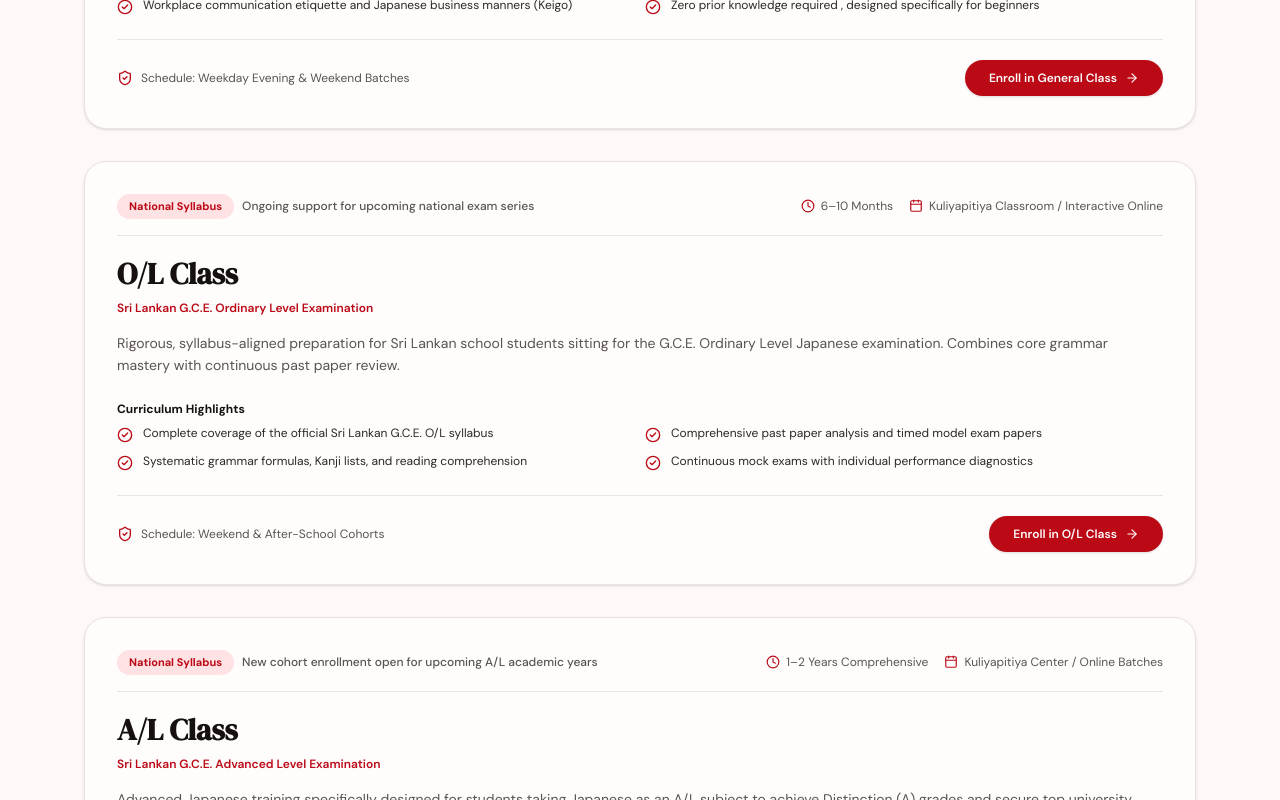
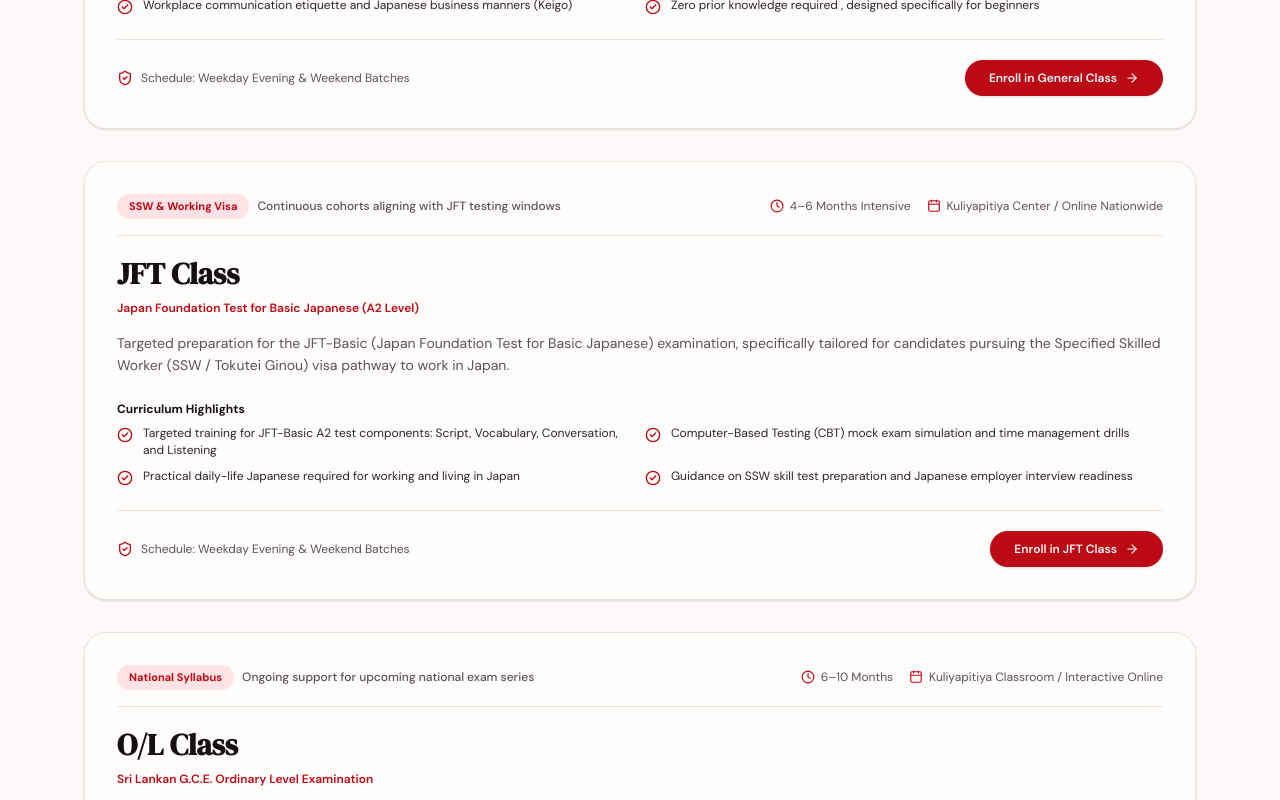
Before and after one commit to nimsaracruzz-wq/tomoni, a Next.js app: page /courses in a window 1280 px wide. Shown: the part 1439-2239 px from the top of the page. Built offline with nearby package versions, Linux system fonts and the light colour scheme; no server answers.

Commit message:
Add JFT Class to categories, database, course catalog, and registration

```diff
--- a/src/app/courses/page.tsx
+++ b/src/app/courses/page.tsx
@@ -79,6 +79,25 @@ const detailedCourseCatalog: Record<string, CourseFullInfo> = {
       "Zero prior knowledge required , designed specifically for beginners",
     ],
     intakeDates: "Monthly enrollment cohorts",
+  },
+  jft: {
+    id: "jft",
+    name: "JFT Class",
+    category: "career",
+    badge: "SSW & Working Visa",
+    level: "Japan Foundation Test for Basic Japanese (A2 Level)",
+    duration: "4–6 Months Intensive",
+    schedule: "Weekday Evening & Weekend Batches",
+    mode: "Kuliyapitiya Center / Online Nationwide",
+    description:
+      "Targeted preparation for the JFT-Basic (Japan Foundation Test for Basic Japanese) examination, specifically tailored for candidates pursuing the Specified Skilled Worker (SSW / Tokutei Ginou) visa pathway to work in Japan.",
+    highlights: [
+      "Targeted training for JFT-Basic A2 test components: Script, Vocabulary, Conversation, and Listening",
+      "Computer-Based Testing (CBT) mock exam simulation and time management drills",
+      "Practical daily-life Japanese required for working and living in Japan",
+      "Guidance on SSW skill test preparation and Japanese employer interview readiness",
+    ],
+    intakeDates: "Continuous cohorts aligning with JFT testing windows",
   },
   ol: {
     id: "ol",
--- a/src/app/page.tsx
+++ b/src/app/page.tsx
@@ -98,6 +98,7 @@ const courseDetailsMap: Record<string, CourseMetadata> = {
 const defaultCourses: BackendCourse[] = [
   { id: "visa", name: "Japanese Visa + Class", active: 1 },
   { id: "general", name: "General Class", active: 1 },
+  { id: "jft", name: "JFT Class", active: 1 },
   { id: "ol", name: "O/L Class", active: 1 },
   { id: "al", name: "A/L Class", active: 1 },
   { id: "kids", name: "Kids Class", active: 1 },
--- a/src/components/ApplicationModal.tsx
+++ b/src/components/ApplicationModal.tsx
@@ -233,6 +233,7 @@ export default function ApplicationModal({
                           : [
                               { id: "visa", name: "Japanese Visa + Class (Study in Japan Pathway)" },
                               { id: "general", name: "General Class (Practical Japanese for Adults)" },
+                              { id: "jft", name: "JFT Class (Japan Foundation Test / SSW Worker)" },
                               { id: "ol", name: "O/L Class (Sri Lankan Ordinary Level Support)" },
                               { id: "al", name: "A/L Class (Sri Lankan Advanced Level Support)" },
                               { id: "kids", name: "Kids Class (Japanese for Young Learners)" },
--- a/src/components/CourseSection.tsx
+++ b/src/components/CourseSection.tsx
@@ -56,6 +56,25 @@ export const coursesData: CourseData[] = [
       "Spoken dialogue drills, authentic listening, and correct pronunciation",
       "Japanese workplace communication manners and Keigo fundamentals",
       "Zero prior knowledge required , designed for absolute beginners",
+    ],
+  },
+  {
+    level: "jft",
+    badge: "SSW & Working Visa",
+    title: "JFT Class",
+    subTitle: "Japan Foundation Test for Basic Japanese (A2) / SSW Worker Pathway",
+    duration: "4–6 months",
+    schedule: "Weekday Evening & Weekend Batches",
+    target: "Candidates preparing for Specified Skilled Worker (SSW / Tokutei Ginou) employment in Japan",
+    jlptTarget: "Target: JFT-Basic A2 Level (Computer-Based Test)",
+    description:
+      "Specialized training for the JFT-Basic examination required for the Japanese Specified Skilled Worker (SSW) visa. Features focused drills on listening, daily conversation, work scenarios, and CBT computer test simulations.",
+    image: "/images/course-n5.jpg",
+    highlights: [
+      "Targeted preparation for all 4 test sections: Script, Vocabulary, Conversation & Listening",
+      "Computer-Based Testing (CBT) practice drills and real-time timed test simulations",
+      "Essential Japanese communication for living and working independently in Japan",
+      "Guidance on skill evaluation test prep and Japanese workplace interview readiness",
     ],
   },
   {
--- a/src/components/SearchModal.tsx
+++ b/src/components/SearchModal.tsx
@@ -28,6 +28,7 @@ export default function SearchModal({ isOpen, onClose, onOpenApply }: SearchModa
   const quickLinks = [
     { title: "Japanese Visa + Class , Study in Japan Track", category: "Courses", href: "#courses", icon: BookOpen },
     { title: "General Class , Practical Japanese for Adults", category: "Courses", href: "#courses", icon: BookOpen },
+    { title: "JFT Class , Japan Foundation Test / SSW Worker Pathway", category: "Courses", href: "#courses", icon: BookOpen },
     { title: "O/L Class , Sri Lankan Ordinary Level Support", category: "Courses", href: "#courses", icon: BookOpen },
     { title: "A/L Class , Sri Lankan Advanced Level Support", category: "Courses", href: "#courses", icon: BookOpen },
     { title: "Kids Class , Japanese for Young Learners", category: "Courses", href: "#courses", icon: BookOpen },
```
Also changed, not shown: 2 other files (tests, documents, lock files or other folders).
